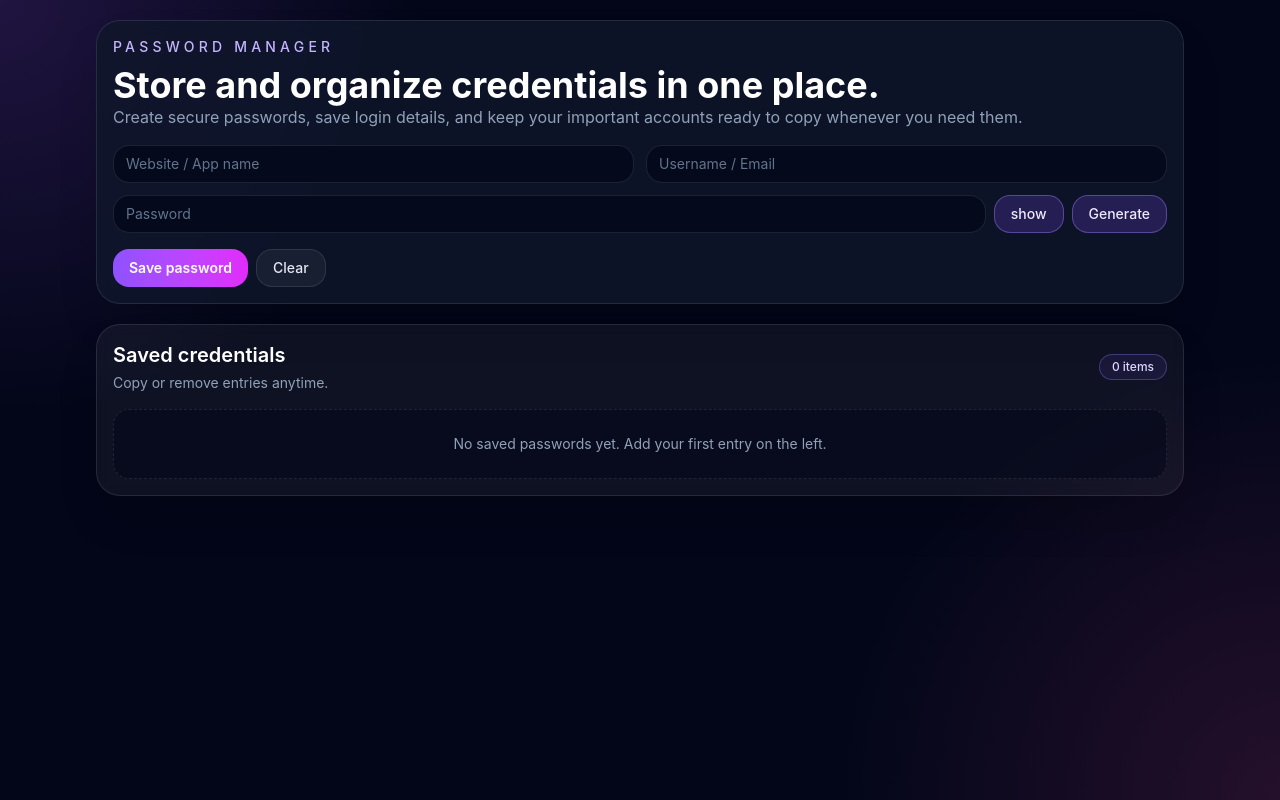
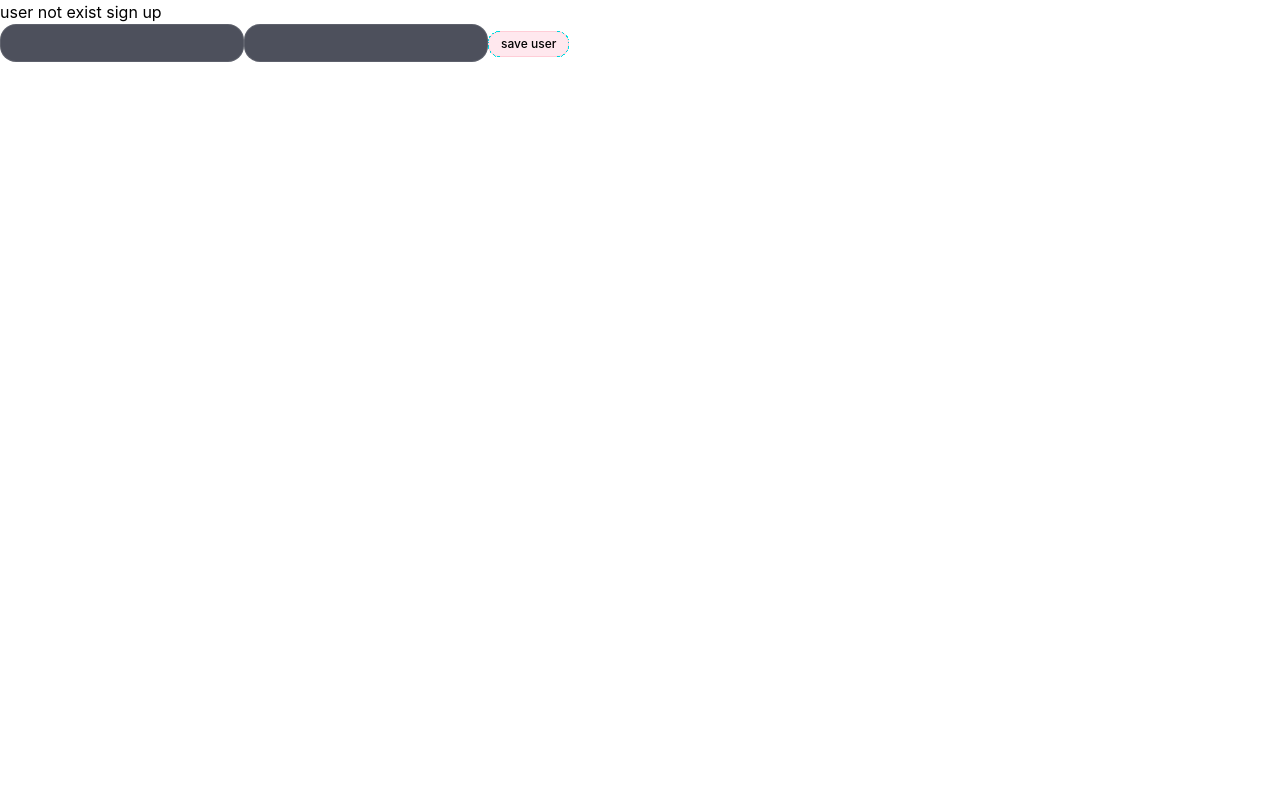
Before and after one commit to arpit7125ak-ctrl/password_manager_ls, a React (Vite) app: page / in a window 1280 px wide. Built offline with nearby package versions, Linux system fonts and the light colour scheme.

Commit message:
add login feature

```diff
--- a/src/App.jsx
+++ b/src/App.jsx
@@ -5,15 +5,43 @@ import heroImg from './assets/hero.png'
 import './App.css'
 import Navbar from './conponents/Navbar'
 import Manager from './conponents/Manager'
+import NotUser from './conponents/notUser'
+import Login from './conponents/Login'
 
 function App() {
   const [count, setCount] = useState(0)
+  const [isValidUser, setisValidUser] = useState(false)
+  const [login, setlogin] = useState({user:"" , password:""})
+  const [falseuser, setfalseuser] = useState(false)
+  const handleloginchange = (e) =>{
+    setlogin({...login , [e.target.name]:e.target.value})
+  }
+  const handlelogin = (e) =>{
+    let logininfo = localStorage.getItem("logininfo")
+    // console.log(login)
+    // console.log(logininfo)
+    if (!logininfo){
+      localStorage.setItem("logininfo", JSON.stringify(login))
+      setisValidUser(true)
+    }
+    else{
+      const userSaved= JSON.parse(logininfo)
+      const validate= ((userSaved.user===login.user)&&(userSaved.password===login.password))
+      console.log(validate)
+      if (validate){
+        setisValidUser(validate)
+      }
+      else{
+        setfalseuser(true)
+      }
+    }
+  }
 
   return (
     <>
       {/* <Navbar/> */}
 
-      <Manager />
+     {isValidUser?<Manager />:<Login login={login} handleloginchange={handleloginchange} handlelogin={handlelogin} falseuser={falseuser} />}
     </>
   )
 }
--- /dev/null
+++ b/src/conponents/Login.jsx
@@ -0,0 +1,19 @@
+import React from 'react'
+
+const Login = ({login,handleloginchange ,handlelogin ,falseuser }) => {
+  return (
+    <>
+    <div>{localStorage.getItem("logininfo")?"user exist sign in":"user not exist sign up"}</div>
+    <div>
+
+      <input className="rounded-2xl border border-white/10 bg-slate-950/70 px-3 py-2 text-sm text-white outline-none transition placeholder:text-slate-500 focus:border-violet-400" type="text" name="user" value={login.user} onChange={handleloginchange} />
+      <input className="rounded-2xl border border-white/10 bg-slate-950/70 px-3 py-2 text-sm text-white outline-none transition placeholder:text-slate-500 focus:border-violet-400" type="text" name="password" value={login.password}  onChange={handleloginchange} />
+
+      <button onClick={handlelogin} className="rounded-xl border border-rose-400/20 bg-rose-500/10 px-3 py-1 text-xs font-medium  transition hover:bg-rose-500/20">{localStorage.getItem("logininfo")?"login":"save user"}</button>
+    </div>
+    {falseuser && <div>chal bhag yahan se dusro ka password dekhne aata h </div> }
+    </>
+  )
+}
+
+export default Login
--- /dev/null
+++ b/src/conponents/notUser.jsx
@@ -0,0 +1,11 @@
+import React from 'react'
+
+const notUser = () => {
+  return (
+    <div>
+      sorry you are not valid user
+    </div>
+  )
+}
+
+export default notUser
```
